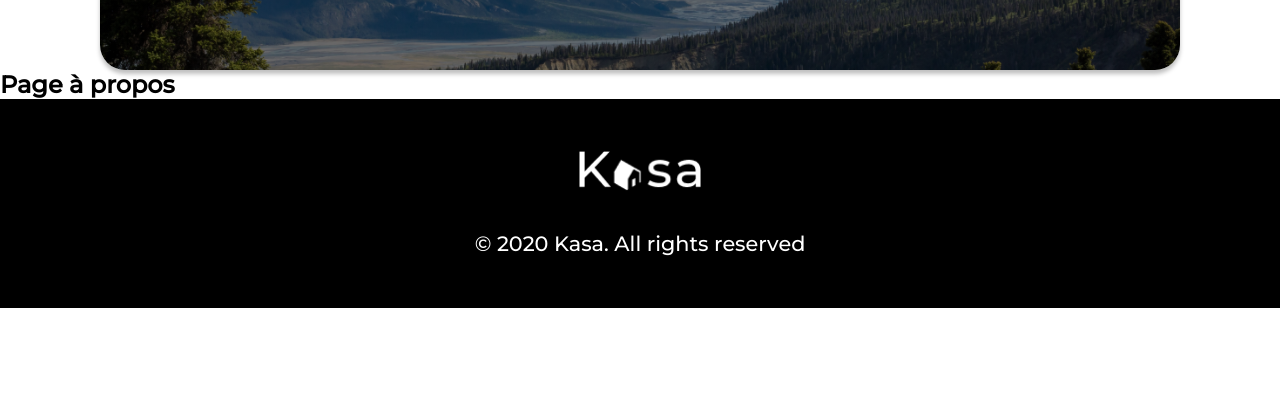
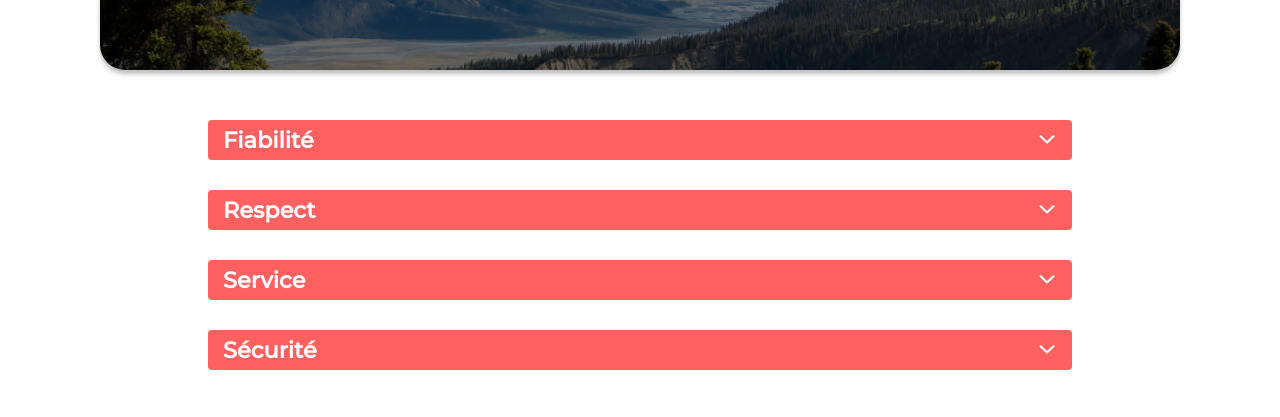
Before and after one commit to Juju8888A/OC-Kasa, a React (Create React App) app: page /about in a window 1280 px wide. Shown: the part 535-952 px from the top of the page. Before the commit the page ends 843 px from the top, so only its background shows below. Built offline with nearby package versions, Linux system fonts and the light colour scheme.

Commit message:
utilisation useState, création des collapses dans la page about, animation des collapses

```diff
--- /dev/null
+++ b/src/components/Collapse/Collapse.jsx
@@ -0,0 +1,65 @@
+import React, { useState } from "react";
+import arrowUp from "../../assets/icones/arrow_up.png";
+import arrowDown from "../../assets/icones/arrow_back.png";
+
+const Collapse = () => {
+  const [openItems, setOpenItems] = useState([]);
+
+  const toggle = (i) => {
+    if (openItems.includes(i)) {
+      setOpenItems(openItems.filter((item) => item !== i));
+    } else {
+      setOpenItems([...openItems, i]);
+    }
+  };
+
+  const dataCollapse = [
+    {
+      title: "Fiabilité",
+      content:
+        "Les annonces postées sur Kasa garantissent une fiabilité totale. Les photos sont conformes aux logements, et toutes les informations sont régulièrement vérifiées  par nos équipes.",
+    },
+    {
+      title: "Respect",
+      content:
+        "La bienveillance fait partie des valeurs fondatrices de Kasa. Tout comportement discriminatoire ou de perturbation du voisinage entraînera une exclusion de notre plateforme.",
+    },
+    {
+      title: "Service",
+      content:
+        "Nos équipes se tiennent à votre disposition pour vous fournir une expérience parfaite. N'hésitez pas à nous contacter si vous avez la moindre question.",
+    },
+    {
+      title: "Sécurité",
+      content:
+        "La sécurité est la priorité de Kasa. Aussi bien pour nos hôtes que pour les voyageurs, chaque logement correspond aux critères de sécurité établis par nos services. En laissant une note aussi bien à l'hôte qu'au locataire, cela permet à nos équipes de vérifier que les standards sont bien respectés. Nous organisons également des ateliers sur la sécurité domestique pour nos hôtes.",
+    },
+  ];
+
+  return (
+    <div className="collapse-container">
+      <div className="collapse">
+        {dataCollapse.map((item, i) => (
+          <div className="item" key={item.title}>
+            <div className="title" onClick={() => toggle(i)}>
+              <h3>{item.title}</h3>
+              <img
+                src={openItems.includes(i) ? arrowUp : arrowDown}
+                alt="fleche"
+              />
+            </div>
+            <div
+              className={
+                openItems.includes(i) ? `content-show` : `content`
+              }
+            >
+              {item.content}
+            </div>
+          </div>
+        ))}
+      </div>
+    </div>
+  );
+};
+
+export default Collapse;
--- a/src/pages/About.jsx
+++ b/src/pages/About.jsx
@@ -2,6 +2,9 @@
 import Header from '../components/Header/Header';
 import Footer from '../components/Footer/Footer';
 import Banner from '../components/Banner/Banner'
+import Collapse from '../components/Collapse/Collapse';
+
+
 
 const About = () => {
   return(
@@ -12,7 +15,7 @@
             <div className='banner-container-2'>
             </div>
             </Banner>
-        <h2>Page à propos</h2>
+          <Collapse />
         </main>
         <Footer />
     </div>
--- a/src/styles/components/banner.scss
+++ b/src/styles/components/banner.scss
@@ -20,6 +20,7 @@
   @include centerFlex;
   @include marginGlobal;
   margin-top: 45px;
+  margin-bottom: 50px;
   height: 220px;
   background-color: #000000;
   background: linear-gradient(rgba(0, 0, 0, 0.5), rgba(0, 0, 0, 0.5)),
--- /dev/null
+++ b/src/styles/components/collapse.scss
@@ -0,0 +1,47 @@
+.collapse-container {
+  margin-left: 100px;
+  margin-right: 100px;
+  margin-bottom: 50px;
+  display: flex;
+  flex-direction: column;
+
+  .collapse {
+    width: 80%;
+    margin: 0 auto;
+  }
+
+  .item {
+    margin-bottom: 30px;
+  }
+
+  .title {
+    cursor: pointer;
+    font-size: 1.2rem;
+    border-radius: 4px;
+    background: $color-1;
+    color: $color-2;
+    display: flex;
+    flex-direction: row;
+    align-items: center;
+    justify-content: space-between;
+    padding: 6px 15px;
+
+    & img {
+      width: 20px;
+    }
+  }
+
+  .content {
+    max-height: 0;
+    overflow: hidden;
+    transition: all 0.3s cubic-bezier(0, 1, 0, 1);
+  }
+
+  .content-show {
+    background: $color-4;
+    padding: 15px;
+    height: auto;
+    max-height: 1000px;
+    transition: all 0.6s cubic-bezier(0, 1, 0, 1);
+  }
+}
--- a/src/styles/index.scss
+++ b/src/styles/index.scss
@@ -3,3 +3,4 @@
 @import "./components/footer.scss";
 @import "./components/banner.scss";
 @import "./components/card.scss";
+@import "./components/collapse.scss";
```
Also changed, not shown: src/assets/icones/arrow_back.png (added), src/assets/icones/arrow_up.png (added).
